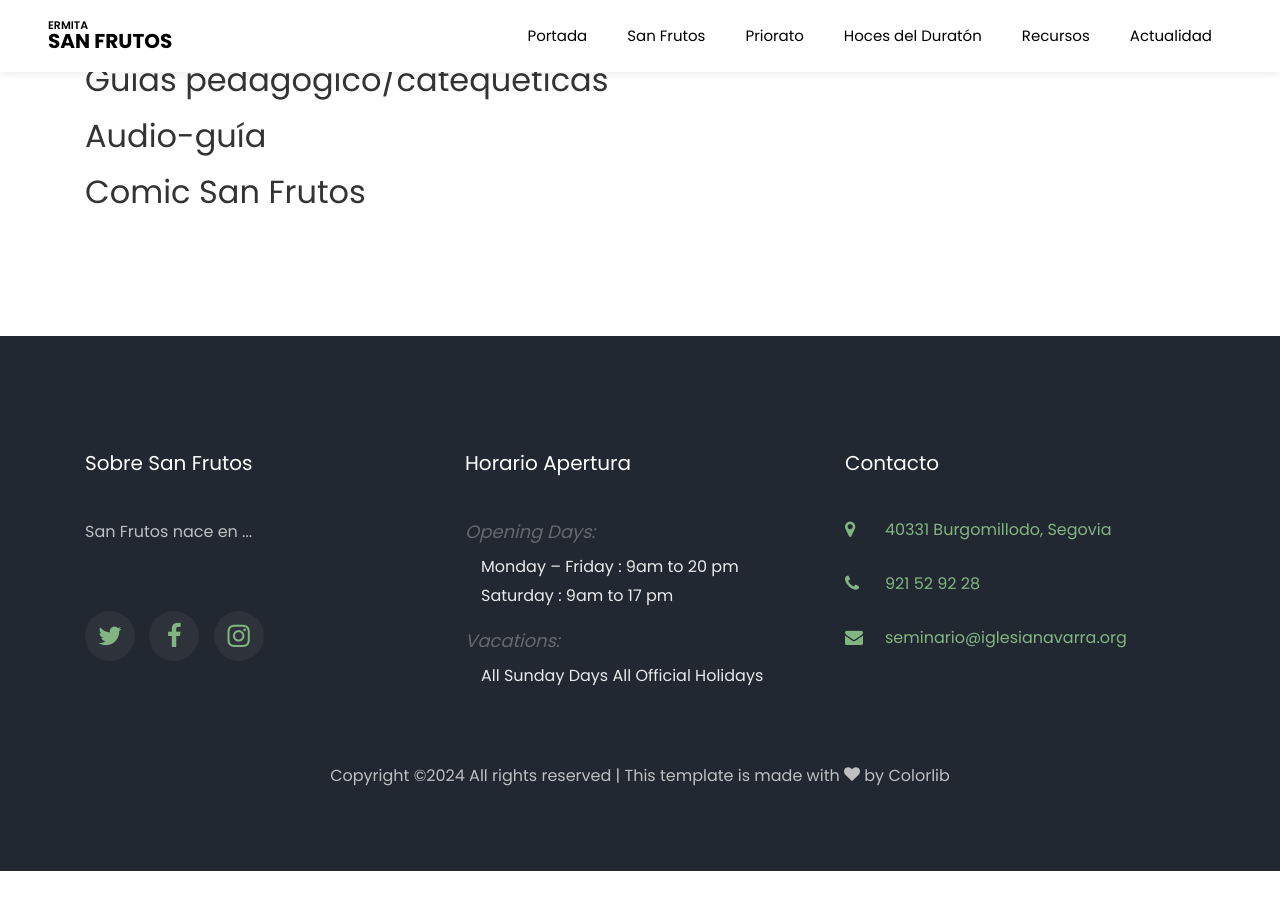
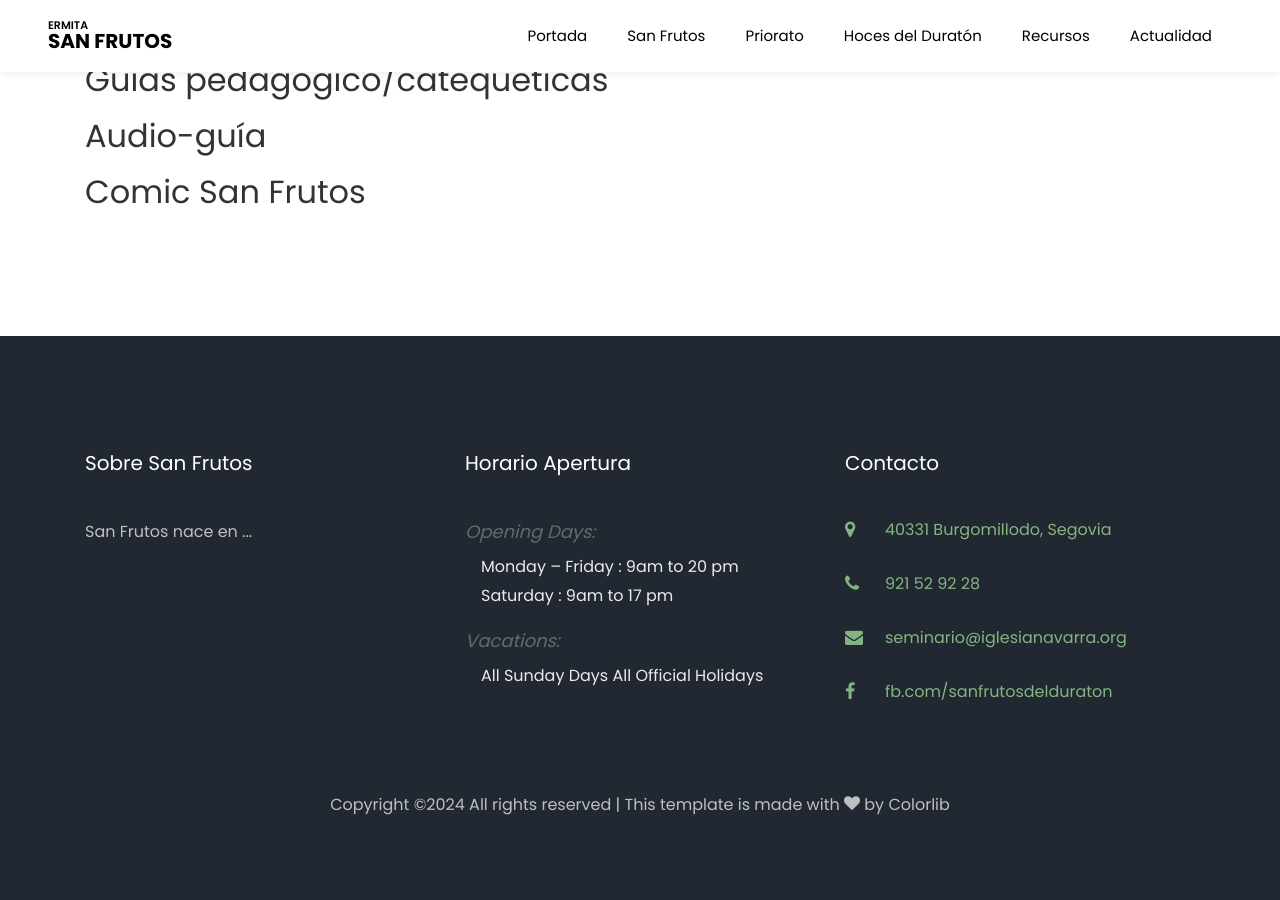
Before and after one commit to ermitasanfrutos/ermitasanfrutos.github.io, a Jekyll site: the page built from recursos.md, in a window 1280 px wide and 900 px high, scrolled down 943 px. Built offline with Jekyll 4.4.1, drawn with Linux system fonts in a browser that asks for light colours; some web fonts are replaced; before the commit the page ends 1814 px from its top, so only the background shows below that.

Commit message:
Fix footer and page <title>

```diff
--- a/_config.yml
+++ b/_config.yml
@@ -18,6 +18,7 @@
 address: 40331 Burgomillodo, Segovia
 bizum: BIZUM
 googleMaps: https://maps.app.goo.gl/QHAcFKPbd6ibKvqQ9
+facebook: fb.com/sanfrutosdelduraton
 locale: es_ES
 street: SN
 city: Burgomillodo
@@ -32,7 +33,7 @@
   mode: privacy
 keywords: segovia, ermita, san frutos, románico, romería, naturaleza, oración
 baseurl: ''
-url: https://ermitasanfrutos.github.io
+url: https://ermitasanfrutos.diocesisdesegovia.es
 modules:
 - facade
 - scrollDown
--- a/_includes/footer.html
+++ b/_includes/footer.html
@@ -8,11 +8,6 @@
             <div class="ftco-footer-widget mb-4">
               <h2 class="ftco-heading-2">Sobre San Frutos</h2>
               <p>{{ site.description }}</p>
-              <ul class="ftco-footer-social list-unstyled float-md-left float-lft mt-5">
-                <li class="ftco-animate"><a href="#"><span class="icon-twitter"></span></a></li>
-                <li class="ftco-animate"><a href="#"><span class="icon-facebook"></span></a></li>
-                <li class="ftco-animate"><a href="#"><span class="icon-instagram"></span></a></li>
-              </ul>
             </div>
           </div>
           <div class="col-md">
@@ -37,9 +32,10 @@
                 <h2 class="ftco-heading-2">Contacto</h2>
                 <div class="block-23 mb-3">
                   <ul>
-                    <li><a href="{{ site.googleMaps }}"><span class="icon icon-map-marker"></span><span class="text">{{ site.address }}</span></a></li>
-                    <li><a href="tel:{{ site.phone }}"><span class="icon icon-phone"></span><span class="text">{{ site.phone }}</span></a></li>
-                    <li><a href="mailto:{{ site.email }}"><span class="icon icon-envelope"></span><span class="text">{{ site.email }}</span></a></li>
+                    <li><a target="_blank" href="{{ site.googleMaps }}"><span class="icon icon-map-marker"></span><span class="text">{{ site.address }}</span></a></li>
+                    <li><a target="_blank" href="tel:{{ site.phone }}"><span class="icon icon-phone"></span><span class="text">{{ site.phone }}</span></a></li>
+                    <li><a target="_blank" href="mailto:{{ site.email }}"><span class="icon icon-envelope"></span><span class="text">{{ site.email }}</span></a></li>
+                    <li><a target="_blank" href="https://www.{{ site.facebook }}"><span class="icon icon-facebook"></span><span class="text">{{ site.facebook }}</span></a></li>
                   </ul>
                 </div>
             </div>
--- a/_includes/header.html
+++ b/_includes/header.html
@@ -26,8 +26,8 @@
       <div class="container-fluid px-md-5 justify-content-center" style="height: 100%">
         <div class="row no-gutters slider-text align-items-center justify-content-start" data-scrollax-parent="true" style="height: 100%;">
           <div class="col-md-6 ftco-animate">
-          	{%- if page.layout == 'page' -%}<h2 class="subheading">{{ site.title }}</h2>{%- endif -%}
-            <h1 class="mb-4">{{ page.title }}</h1>
+          	{% if page.title %}<h2 class="subheading">{{ site.title }}</h2>{% endif %}
+            <h1 class="mb-4">{{ page.title | default: site.title }}</h1>
           </div>
           {%- if page.layout == 'page' -%}{% include module name='scrollDown' %}{%- endif -%}
         </div>
--- a/_includes/seo.html
+++ b/_includes/seo.html
@@ -6,14 +6,14 @@
     {%- endif -%}
 
     <!-- Title -->
-    <title>{{ page.title }} - {{ site.title }}</title>
+    <title>{% if page.title %}{{ page.title }} - {% endif %}{{ site.title }}</title>
     <link rel="canonical" href="{{ page.url | absolute_url }}" />
 
     <!-- Favicon -->
     <link href="{{ page.icon | default: site.icon | absolute_url }}" rel="icon">
 
     <!-- Open Graph -->
-    <meta property="og:title" content="{{ page.title }} - {{ site.title }}" />
+    <meta property="og:title" content="{% if page.title %}{{ page.title }} - {% endif %}{{ site.title }}" />
     <meta property="og:locale" content="{{ site.locale }}" />
     <meta property="og:url" content="{{ page.url | absolute_url }}" />
     <meta property="og:site_name" content="{{ site.title }}" />
@@ -30,7 +30,7 @@
     <!-- Twitter meta -->
     <meta name="twitter:card" content="summary_large_image" />
     <meta property="twitter:image" content="{{ page.image | default: site.image | absolute_url | uri_escape }}" />
-    <meta property="twitter:title" content="{{ page.title }} - {{ site.title }}" />
+    <meta property="twitter:title" content="{% if page.title %}{{ page.title }} - {% endif %}{{ site.title }}" />
     <meta property="twitter:domain" content="{{ site.url }}">
     <meta property="twitter:url" content="{{ page.url | absolute_url }}">
     <meta name="twitter:description" content="{{ page.description | default: site.description }}">
@@ -44,7 +44,7 @@
       "@type":"Product",
       "name":"{{ page.title  }}",
       "description":"{{ page.description | default: site.description }}",
-      "headline":"{{ page.title }} - {{ site.title }}",
+      "headline":"{% if page.title %}{{ page.title }} - {% endif %}{{ site.title }}",
       "image":"{{ page.image | default: site.image | absolute_url | uri_escape }}",
       "url":"{{ page.url | absolute_url}}",
       "offers": {
```
Also changed, not shown: other parts of _includes/seo.html (+0 -1 lines), index.md (+1 -1 lines).
